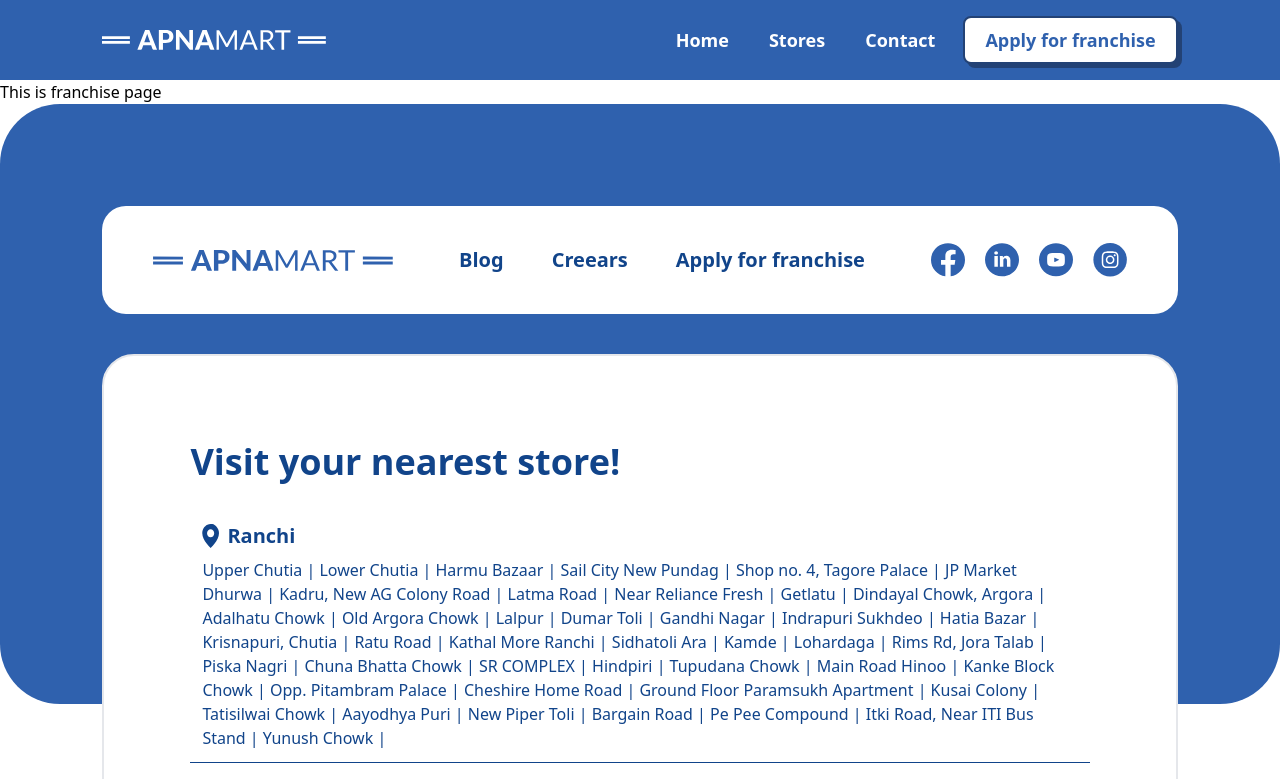
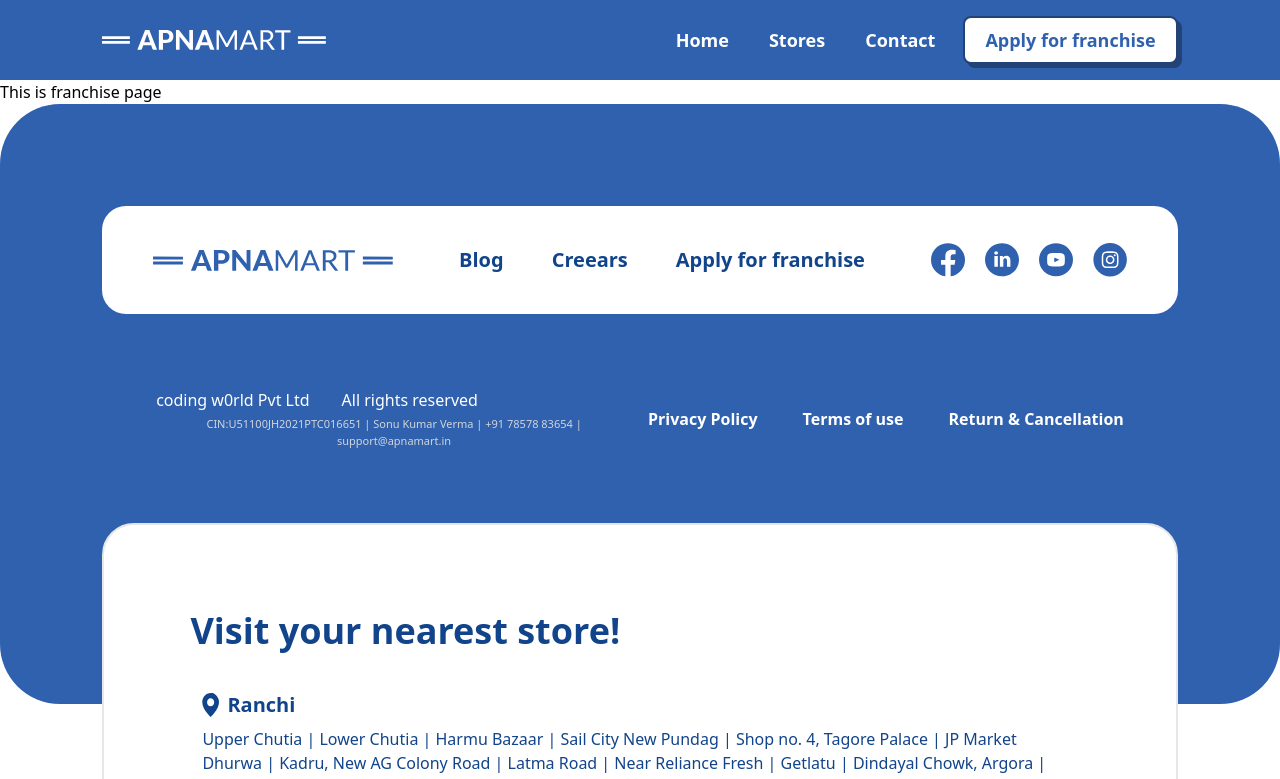
Before and after one commit to sonukr108/React-Assignment, a React (Vite) app in the folder Apna Mart/apna-mart/: page /franchise in a window 1280 px wide. Shown: the top 779 px of the page. Built offline with nearby package versions, Linux system fonts and the light colour scheme.

Commit message:
Change in footer

```diff
--- a/Apna Mart/apna-mart/src/components/Footer.jsx
+++ b/Apna Mart/apna-mart/src/components/Footer.jsx
@@ -31,7 +31,7 @@
     ];
 
     return (
-        <div className='footer h-[600px] bg-[#2F61AE] text-white w-full lg:rounded-[60px] rounded-3xl p-[8%] flex flex-col gap-10 '>
+        <div className='footer h-[600px] bg-[#2F61AE] text-white w-full lg:rounded-[60px] rounded-3xl p-[8%] flex flex-col gap-5 '>
             <div className=' flex flex-col md:block gap-5'>
                 <div className='md:hidden w-full flex items-center justify-center'>
                     <img src={logoImg} alt="apna mart logo" className='w-60' />
@@ -59,6 +59,20 @@
                     <img src={InstagramWhite} alt="Instagram" />
                 </div>
             </div>
+            <div className="about-footer p-[5%] w-full flex items-center justify-between flex-col gap-4 xl:flex-row">
+                <div className="left-about w-full flex flex-col gap-1 items-center xl:items-start">
+                    <div className="top flex gap-8">
+                        <span>coding w0rld Pvt Ltd</span>
+                        <span>All rights reserved</span>
+                    </div>
+                    <div className="bottom text-[11px] text-gray-300 text-center">CIN:U51100JH2021PTC016651 | Sonu Kumar Verma | +91 78578 83654 | support@apnamart.in</div>
+                </div>
+                <div className="right-about w-full flex justify-between font-bold">
+                    <Link to='/'>Privacy Policy</Link>
+                    <Link to='/'>Terms of use</Link>
+                    <Link to='/'>Return & Cancellation</Link>
+                </div>
+            </div>
             <div className="cities text-[#11448A] bg-white p-[8%] rounded-4xl flex flex-col gap-7 border-2 border-gray-200">
                 <h2 className='text-4xl font-extrabold'>Visit your nearest store!</h2>
                 <div className="space-y-4">
```
